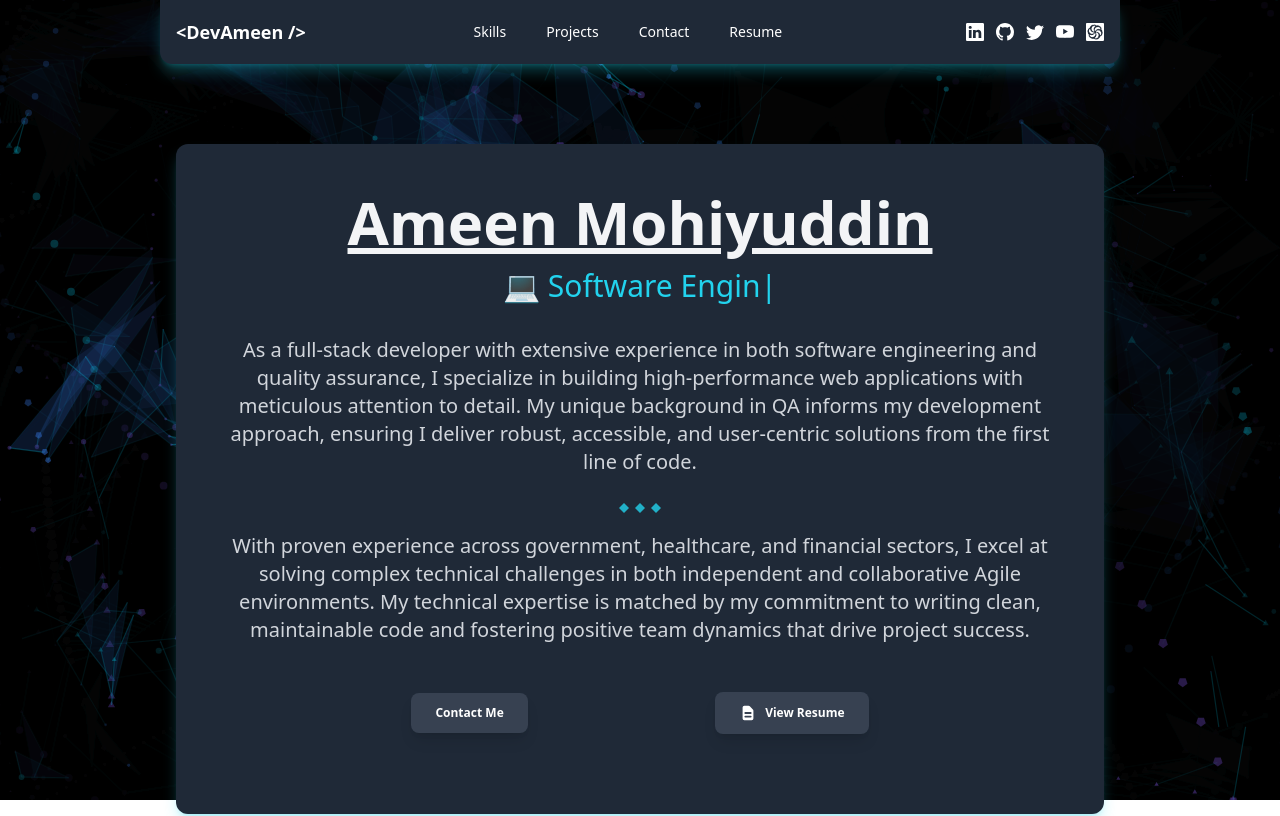
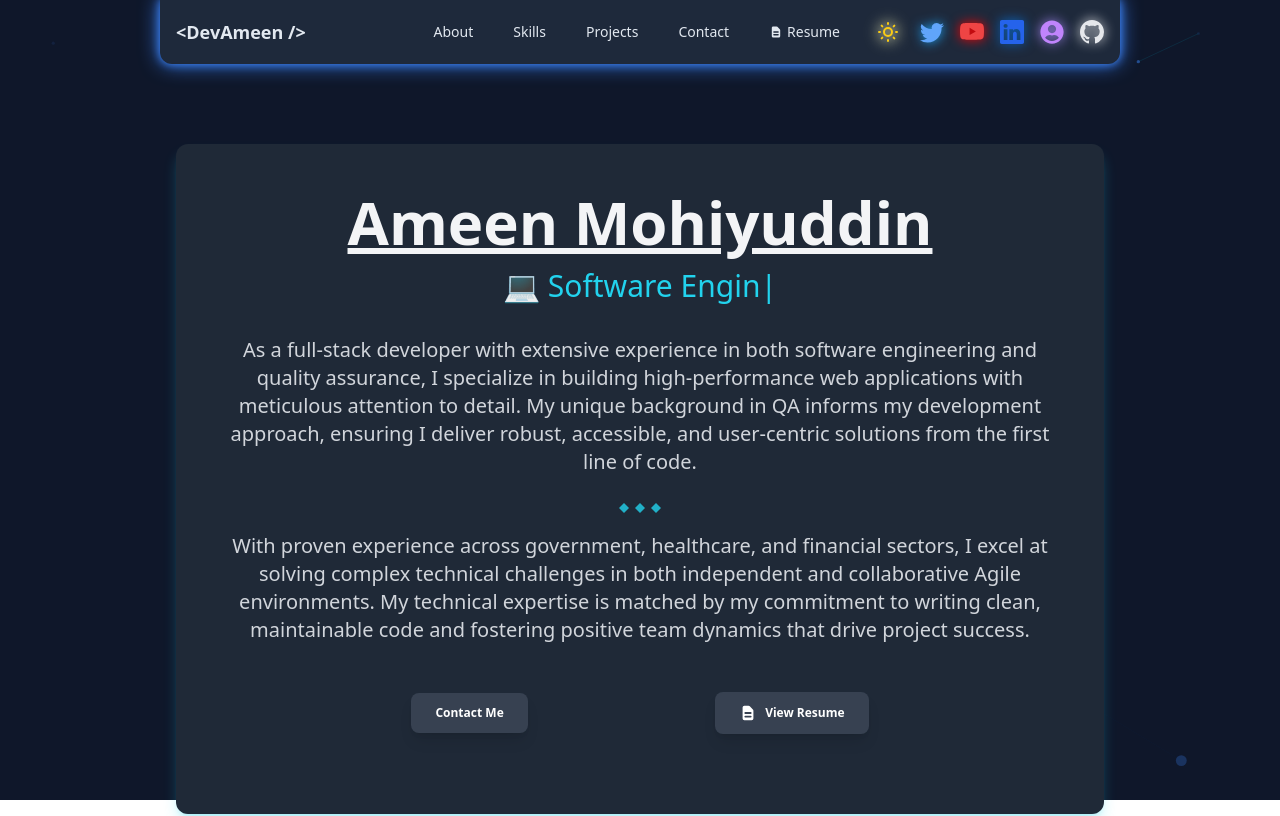
Before and after one commit to Aminizle/React-Portfolio, a React (Create React App) app in the folder portfolio/: page / in a window 1280 px wide. Shown: the top 816 px of the page. Built offline with nearby package versions, Linux system fonts and the light colour scheme.

Commit message:
WIP background

```diff
--- a/portfolio/package.json
+++ b/portfolio/package.json
@@ -14,9 +14,9 @@
     "react-helmet": "^6.1.0",
     "react-icons": "^4.7.1",
     "react-scripts": "5.0.1",
-    "react-tsparticles": "^2.9.3",
+    "react-tsparticles": "^2.12.2",
     "react-type-animation": "^3.2.0",
-    "tsparticles": "^2.9.3",
+    "tsparticles": "^2.12.0",
     "web-vitals": "^2.1.4"
   },
   "scripts": {
--- a/portfolio/src/App.css
+++ b/portfolio/src/App.css
@@ -1,3 +1,4 @@
+
 .App {
   text-align: center;
 }
@@ -36,3 +37,10 @@
     transform: rotate(360deg);
   }
 }
+
+/* global.css */
+.glow-only {
+  background: none !important;
+  color: inherit !important;
+  filter: drop-shadow(0 0 6px rgba(255, 255, 255, 0.8));
+}
--- a/portfolio/src/App.js
+++ b/portfolio/src/App.js
@@ -1,3 +1,4 @@
+import { useEffect, useState } from "react";
 import { Helmet } from "react-helmet";
 import "./App.css";
 
@@ -10,19 +11,34 @@ import Landing from "./components/Landing";
 import Particle from "./components/Particle";
 
 function App() {
+  const [theme, setTheme] = useState("dark"); // default to dark
+
+  // Apply theme to <html>
+  useEffect(() => {
+    if (theme === "dark") {
+      document.documentElement.classList.add("dark");
+    } else {
+      document.documentElement.classList.remove("dark");
+    }
+  }, [theme]);
+
   return (
     <div className="App">
       <Helmet>
         <title>Ameen's Portfolio</title>
         <meta
           name="description"
-          content="Check out my portfolio built with React and Tailwind CSS. Explore my past projects and skills, showcasing my expertise in front-end development. I am eager to use my skills to bring your ideas to life and take on new challenges."
+          content="Check out my portfolio built with React and Tailwind CSS."
         />
         <meta name="theme-color" content="#06b6d4" />
       </Helmet>
-      <Particle className="-z-10 absolute" />
-      <main className="z-1 relative px-10 md:px-20 lg:px-40 ">
-        <NavBar />
+
+      {/* Pass current theme to Particle */}
+      <Particle theme={theme} className="-z-10 absolute" />
+
+      <main className="z-1 relative px-10 md:px-20 lg:px-40">
+        {/* NavBar receives theme & setter */}
+        <NavBar theme={theme} setTheme={setTheme} />
         <Landing />
         <Skills />
         <PastProjects />
--- a/portfolio/src/components/NavBar.js
+++ b/portfolio/src/components/NavBar.js
@@ -1,159 +1,128 @@
 import React, { useState, useEffect } from "react";
-import { BsGithub, BsLinkedin, BsTwitter, BsYoutube } from "react-icons/bs";
-import { SiCodewars } from "react-icons/si";
 import { HiDocumentText } from "react-icons/hi";
 import Pdf from "../assets/Resume.pdf";
+import ThemeToggler from "./ThemeToggler";
+import SocialLinks from "./SocialLinks";
 
-const NavBar = () => {
+const NavBar = ({ theme, setTheme }) => {
   const [isOpen, setIsOpen] = useState(false);
   const [scrolled, setScrolled] = useState(false);
 
   useEffect(() => {
-    const handleScroll = () => {
-      setScrolled(window.scrollY > 10);
-    };
+    const handleScroll = () => setScrolled(window.scrollY > 10);
     window.addEventListener("scroll", handleScroll);
     return () => window.removeEventListener("scroll", handleScroll);
   }, []);
 
-  const socialLinks = [
-    { icon: <BsLinkedin className="text-lg" />, url: "https://www.linkedin.com/in/ameen-mohiyuddin/" },
-    { icon: <BsGithub className="text-lg" />, url: "https://github.com/Aminizle" },
-    { icon: <BsTwitter className="text-lg" />, url: "https://twitter.com/DevAmeenM" },
-    { icon: <BsYoutube className="text-lg" />, url: "https://www.youtube.com/channel/UCtnzaJeLTPhhH6jolpdGhpw" },
-    { icon: <SiCodewars className="text-lg" />, url: "https://www.codewars.com/users/DevAmeenM" }
+  const navLinks = [
+    { name: "About", href: "#About" },
+    { name: "Skills", href: "#Skills" },
+    { name: "Projects", href: "#Projects" },
+    { name: "Contact", href: "#Contact" },
   ];
 
-  const navLinks = [
-    { name: "Skills", href: "#Skills" },
-    { name: "Projects", href: "#Projects" },
-    { name: "Contact", href: "#contact" },
-  ];
+  const glowClasses = "transition-colors duration-300 hover:text-glow-cyan hover:drop-shadow-[0_0_10px_rgba(0,255,255,0.8)]";
 
   return (
-    <nav className={`sticky top-0 left-0 right-0 rounded-b-xl bg-gray-800 z-50 transition-all duration-300 ${
-      scrolled
-        ? "bg-cyan-600 shadow-none py-1" // Reduced padding when scrolled
-        : "bg-cyan-500 shadow-lg shadow-cyan-400/30 py-2" // Slightly more padding when at top
-    } hover:shadow-cyan-400/50`}>
+    <nav
+      className={`sticky top-0 left-0 right-0 rounded-b-xl z-50 transition-all duration-300
+        ${scrolled
+          ? "bg-dark-bg-accent dark:bg-dark-bg shadow-glow-cyan py-1"
+          : "bg-dark-bg dark:bg-dark-bg-secondary shadow-glow-blue py-2"
+        } hover:shadow-glow-purple`}
+    >
       <div className="max-w-6xl mx-auto px-4">
-        <div className="flex justify-between items-center h-12"> {/* Fixed height */}
-          {/* Logo - made more compact */}
+        <div className="flex justify-between items-center h-12">
+          {/* Logo */}
           <a
             href="#Landing"
-            className="text-white text-lg font-bold hover:text-gray-100 transition-colors"
+            className={`text-text-primary font-bold text-lg ${glowClasses}`}
             onClick={() => setIsOpen(false)}
           >
             {"<DevAmeen />"}
           </a>
 
-          {/* Desktop Navigation - more compact */}
+          {/* Desktop Navigation */}
           <div className="hidden md:flex items-center gap-6 h-full">
             {navLinks.map((link) => (
               <a
                 key={link.name}
                 href={link.href}
-                className="text-white hover:text-gray-100 font-medium transition-colors text-sm px-2 h-full flex items-center" // Compact styling
+                className={`text-text-primary font-medium text-sm px-2 h-full flex items-center ${glowClasses}`}
               >
                 {link.name}
               </a>
             ))}
 
-            {/* Compact Resume link */}
+            {/* Resume link */}
             <a
               href={Pdf}
               target="_blank"
               rel="noreferrer"
-              className="text-white hover:text-gray-100 font-medium transition-colors text-sm px-2 h-full flex items-center"
+              className={`text-text-primary font-medium text-sm px-2 h-full flex items-center transition-colors duration-300 ${glowClasses}`}
             >
-              Resume
+              <HiDocumentText className="mr-1" /> Resume
             </a>
+
+            {/* Desktop Social Links + Theme toggler */}
+            <div className="flex items-center gap-4">
+              <ThemeToggler theme={theme} setTheme={setTheme} className="w-6 h-6 glow-only" />
+              <SocialLinks />
+            </div>
           </div>
 
-          {/* Social Icons - more compact */}
-          <div className="hidden md:flex items-center gap-3 ml-4 h-full">
-            {socialLinks.map((social, index) => (
-              <a
-                key={index}
-                href={social.url}
-                target="_blank"
-                rel="noreferrer"
-                className="text-white hover:text-gray-100 transition-colors text-lg"
-                aria-label={social.url.split('.')[1]}
-              >
-                {social.icon}
-              </a>
-            ))}
-          </div>
-
-          {/* Mobile Menu Button - centered in the navbar */}
+          {/* Mobile Menu Button */}
           <div className="md:hidden flex items-center h-full">
             <button
               onClick={() => setIsOpen(!isOpen)}
-              className="text-white focus:outline-none"
+              className={`text-text-primary ${glowClasses} focus:outline-none`}
               aria-label="Toggle menu"
             >
               <svg
-                className="h-5 w-5" // Smaller icon
+                className="h-5 w-5"
                 fill="none"
                 viewBox="0 0 24 24"
                 stroke="currentColor"
               >
                 {isOpen ? (
-                  <path
-                    strokeLinecap="round"
-                    strokeLinejoin="round"
-                    strokeWidth={2}
-                    d="M6 18L18 6M6 6l12 12"
-                  />
+                  <path strokeLinecap="round" strokeLinejoin="round" strokeWidth={2} d="M6 18L18 6M6 6l12 12" />
                 ) : (
-                  <path
-                    strokeLinecap="round"
-                    strokeLinejoin="round"
-                    strokeWidth={2}
-                    d="M4 6h16M4 12h16M4 18h16"
-                  />
+                  <path strokeLinecap="round" strokeLinejoin="round" strokeWidth={2} d="M4 6h16M4 12h16M4 18h16" />
                 )}
               </svg>
             </button>
           </div>
         </div>
 
-        {/* Mobile Menu - compact version */}
+        {/* Mobile Menu */}
         {isOpen && (
-          <div className="md:hidden bg-cyan-600 rounded-lg mt-1 p-3 shadow-lg">
+          <div className="md:hidden bg-dark-bg-secondary dark:bg-dark-bg rounded-lg mt-1 p-3 shadow-lg">
             <div className="flex flex-col items-center space-y-2">
               {navLinks.map((link) => (
                 <a
                   key={link.name}
                   href={link.href}
-                  className="text-white hover:text-gray-100 font-medium transition-colors text-sm py-1"
+                  className={`text-text-primary font-medium text-sm py-1 ${glowClasses}`}
                   onClick={() => setIsOpen(false)}
                 >
                   {link.name}
                 </a>
               ))}
+
               <a
                 href={Pdf}
                 target="_blank"
                 rel="noreferrer"
-                className="flex items-center text-white hover:text-gray-100 font-medium transition-colors text-sm py-1"
+                className={`flex items-center text-text-primary font-medium text-sm py-1 transition-colors duration-300 hover:text-glow-blue hover:drop-shadow-[0_0_10px_rgba(0,0,255,0.7)]`}
                 onClick={() => setIsOpen(false)}
               >
                 <HiDocumentText className="mr-1" /> Resume
               </a>
-              <div className="flex justify-center space-x-4 pt-1">
-                {socialLinks.map((social, index) => (
-                  <a
-                    key={index}
-                    href={social.url}
-                    target="_blank"
-                    rel="noreferrer"
-                    className="text-white hover:text-gray-100 transition-colors text-xl"
-                  >
-                    {social.icon}
-                  </a>
-                ))}
+
+              {/* Mobile Social Links + Theme toggler */}
+              <div className="flex justify-center space-x-4 pt-2">
+                <ThemeToggler theme={theme} setTheme={setTheme} className="w-5 h-5 glow-only" />
+                <SocialLinks />
               </div>
             </div>
           </div>
--- a/portfolio/src/components/Particle.jsx
+++ b/portfolio/src/components/Particle.jsx
@@ -1,128 +1,89 @@
-import React, { useCallback } from 'react';
+import React, { useCallback } from "react";
 import Particles from "react-tsparticles";
 import { loadFull } from "tsparticles";
 
-function Particle() {
+function Particle({ theme = "dark" }) {
   const particlesInit = useCallback(async (engine) => {
     await loadFull(engine);
   }, []);
 
   const particlesLoaded = useCallback(async (container) => {
-    await console.log(container);
+    // Optional: remove in production
+    console.log(container);
   }, []);
 
+  const isDark = theme === "dark";
+
+  const bgColor = isDark ? "#0f172a" : "#f1f5f9";
+  const particleColors = isDark
+    ? ["#06b6d4", "#3b82f6", "#8b5cf6"] // cyan, blue, purple
+    : ["#2563eb", "#22c55e", "#f59e0b"]; // blue, green, yellow
+  const linkColor = isDark ? "#06b6d4" : "#2563eb";
+
   return (
+    <div className="absolute inset-0 -z-10">
+      {/* Radial gradient overlay for depth */}
+      <div
+        className="absolute inset-0"
+        style={{
+          background: isDark
+            ? "radial-gradient(circle at 20% 30%, #0f172a, #000000)"
+            : "radial-gradient(circle at 20% 30%, #f1f5f9, #e5e7eb)",
+        }}
+      ></div>
+
       <Particles
         id="tsparticles"
         init={particlesInit}
         loaded={particlesLoaded}
         options={{
-        background: {
-          color: "#0a0a0a", // Darker background for better contrast
-        },
+          background: { color: { value: bgColor } },
           fpsLimit: 120,
           interactivity: {
             events: {
-            onClick: {
-              enable: true,
-              mode: "push",
-            },
-            onHover: {
-              enable: true,
-              mode: "repulse",
-              parallax: {
-                enable: false,
-                force: 30,
-                smooth: 10
-              }
-            },
-            resize: true,
+              onHover: { enable: true, mode: "grab" },
+              onClick: { enable: true, mode: "push" },
             },
             modes: {
-            push: {
-              quantity: 4,
-            },
-            repulse: {
-              distance: 100,
-              duration: 0.4,
-            },
+              push: { quantity: 3 },
+              grab: { distance: 140, links: { opacity: 0.5 } },
+              repulse: { distance: 100, duration: 0.4 },
             },
           },
           particles: {
-          color: {
-            value: ["#06b6d4", "#3b82f6", "#8b5cf6"], // Cyan, blue, purple gradient
+            number: { value: 50, density: { enable: true, area: 900 } },
+            color: { value: particleColors },
+            shape: { type: "circle" },
+            opacity: {
+              value: 0.6,
+              random: true,
+              animation: { enable: true, speed: 1, minimumValue: 0.2 },
             },
-          links: {
-            color: "#06b6d4", // Cyan links
-            distance: 120,
-            enable: true,
-            opacity: 0.4,
-            width: 1.2,
-            triangles: {
-              enable: true,
-              color: "#3b82f6",
-              opacity: 0.1
-            }
+            size: {
+              value: { min: 1, max: 6 },
+              animation: { enable: true, speed: 3, minimumValue: 0.5, destroy: "max" },
             },
             move: {
               enable: true,
-            speed: 1.5,
-            direction: "none",
-            outModes: {
-              default: "out"
+              speed: 1.2,
+              direction: "top",
+              outModes: { default: "out" },
+              random: true,
+              straight: false,
             },
-            trail: {
+            links: {
               enable: true,
-              length: 10,
-              fillColor: "#000000"
-            }
+              distance: 120,
+              color: linkColor,
+              opacity: 0.15,
+              width: 1,
             },
-          number: {
-            value: 60,
-            density: {
-              enable: true,
-              area: 1000
-            }
-          },
-          opacity: {
-            value: { min: 0.1, max: 0.5 },
-            animation: {
-              enable: true,
-              speed: 1,
-              sync: false
-            }
-          },
-          shape: {
-            type: ["circle", "triangle", "polygon"],
-            polygon: {
-              sides: 5
-            }
-          },
-          size: {
-            value: { min: 1, max: 4 },
-            animation: {
-              enable: true,
-              speed: 3,
-              minimumValue: 0.1,
-              sync: false
-            }
-          },
-          wobble: {
-            enable: true,
-            distance: 5,
-            speed: 1
-          }
+            wobble: { enable: true, distance: 1, speed: 0.5 },
           },
           detectRetina: true,
-        motion: {
-          disable: false,
-          reduce: {
-            factor: 3,
-            value: true
-          }
-        }
         }}
       />
+    </div>
   );
 }
 
--- /dev/null
+++ b/portfolio/src/components/SocialLinks.js
@@ -0,0 +1,62 @@
+// src/components/SocialLinks.jsx
+import { BsGithub, BsLinkedin, BsTwitter, BsYoutube } from "react-icons/bs";
+import { FaUserCircle } from "react-icons/fa";
+
+function SocialLinks({ theme }) {
+  return (
+    <ul className="flex space-x-4 z-20">
+      <li>
+        <a
+          href="https://twitter.com/DevAmeenM"
+          target="_blank"
+          rel="noopener noreferrer"
+          className="text-blue-400 hover:text-blue-500 transition drop-shadow-[0_0_6px_#1DA1F2]"
+        >
+          <BsTwitter size={24} />
+        </a>
+      </li>
+      <li>
+        <a
+          href="https://www.youtube.com/channel/UCtnzaJeLTPhhH6jolpdGhpw"
+          target="_blank"
+          rel="noopener noreferrer"
+          className="text-red-500 hover:text-red-600 transition drop-shadow-[0_0_6px_#FF0000]"
+        >
+          <BsYoutube size={24} />
+        </a>
+      </li>
+      <li>
+        <a
+          href="https://www.linkedin.com/in/ameen-mohiyuddin/"
+          target="_blank"
+          rel="noopener noreferrer"
+          className="text-blue-600 hover:text-blue-700 transition drop-shadow-[0_0_6px_#0A66C2]"
+        >
+          <BsLinkedin size={24} />
+        </a>
+      </li>
+      <li>
+        <a
+          href="https://ameen-mohiyuddin-portfolio.netlify.app"
+          target="_blank"
+          rel="noopener noreferrer"
+          className="text-purple-400 hover:text-purple-500 transition drop-shadow-[0_0_6px_#a78bfa]"
+        >
+          <FaUserCircle size={24} />
+        </a>
+      </li>
+      <li>
+        <a
+          href="https://github.com/Aminizle/Nasa-React"
+          target="_blank"
+          rel="noopener noreferrer"
+          className="text-gray-200 hover:text-white transition drop-shadow-[0_0_6px_#ffffff]"
+        >
+          <BsGithub size={24} />
+        </a>
+      </li>
+    </ul>
+  );
+}
+
+export default SocialLinks;
--- a/portfolio/src/components/ThemeToggler.js
+++ b/portfolio/src/components/ThemeToggler.js
@@ -1,22 +1,23 @@
-import React, { useState } from "react";
+import React from "react";
 
-const ThemeToggler = () => {
+const ThemeToggler = ({ theme, setTheme, className = "" }) => {
+  const isDark = theme === "dark";
 
+  const toggleTheme = () => {
+    setTheme(isDark ? "light" : "dark");
+  };
 
-
-const [isDarkMode, setIsDarkMode] = useState(false);
+  const baseClasses = `flex items-center justify-center rounded-full focus:outline-none transition-transform ${className}`;
 
   return (
-    <div className="relative px-4 py-2 bg-white rounded-lg shadow-md">
     <button
-        className="flex items-center justify-center p-2 bg-gray-800 rounded-full focus:outline-none"
-        onClick={setIsDarkMode(!isDarkMode)}
-        style={{
-          width: "40px",
-          height: "40px",
-        }}
+      onClick={toggleTheme}
+      className={baseClasses}
+      style={{ width: 32, height: 32 }}
+      aria-label="Toggle theme"
     >
-        {isDarkMode ? (
+      {isDark ? (
+        // Sun icon for dark -> light
         <svg
           fill="none"
           stroke="currentColor"
@@ -24,11 +25,12 @@ const [isDarkMode, setIsDarkMode] = useState(false);
           strokeLinejoin="round"
           strokeWidth="2"
           viewBox="0 0 24 24"
-            className="w-6 h-6"
+          className="w-6 h-6 text-yellow-400 drop-shadow-[0_0_8px_rgba(255,255,100,0.8)]"
         >
-            <path d="M12 3v1m0 16v1m9-9h-1M4 12H3m15.364 6.364l-.707-.707M6.343 6.343l-.707-.707m12.728 0l-.707.707M6.343 17.657l-.707.707M16 12a4 4 0 11-8 0 4 4 0 018 0z"></path>
+          <path d="M12 3v1m0 16v1m9-9h-1M4 12H3m15.364 6.364l-.707-.707M6.343 6.343l-.707-.707m12.728 0l-.707.707M6.343 17.657l-.707.707M16 12a4 4 0 11-8 0 4 4 0 018 0z" />
         </svg>
       ) : (
+        // Moon icon for light -> dark
         <svg
           fill="none"
           stroke="currentColor"
@@ -36,13 +38,12 @@ const [isDarkMode, setIsDarkMode] = useState(false);
           strokeLinejoin="round"
           strokeWidth="2"
           viewBox="0 0 24 24"
-            className="w-6 h-6"
+          className="w-6 h-6 text-cyan-400 drop-shadow-[0_0_8px_rgba(0,255,255,0.7)]"
         >
-            <path d="M20.354 15.354A9 9 0 018.646 3.646 9.003 9.003 0 0012 21a9.003 9.003 0 008.354-5.646z"></path>
+          <path d="M20.354 15.354A9 9 0 018.646 3.646 9.003 9.003 0 0012 21a9.003 9.003 0 008.354-5.646z" />
         </svg>
       )}
     </button>
-    </div>
   );
 };
 
--- a/portfolio/tailwind.config.js
+++ b/portfolio/tailwind.config.js
@@ -1,10 +1,38 @@
 /** @type {import('tailwindcss').Config} */
 module.exports = {
+  darkMode: 'class', // enable toggling via class
   content: [
     "./src/**/*.{js,jsx,ts,tsx}",
   ],
   theme: {
-    extend: {},
+    extend: {
+      colors: {
+        // Dark Base Palette
+        'dark-bg': '#0f172a',         // main background
+        'dark-bg-secondary': '#1e293b', // panels/cards
+        'dark-bg-accent': '#111827',  // subtle accent in dark mode
+
+        // Glowing Accent Colors
+        'glow-cyan': '#06b6d4',
+        'glow-blue': '#3b82f6',
+        'glow-purple': '#8b5cf6',
+        'glow-magenta': '#ec4899',
+
+        // Text Colors
+        'text-primary': '#e2e8f0',
+        'text-secondary': '#94a3b8',
+      },
+      boxShadow: {
+        'glow-cyan': '0 0 8px rgba(6, 182, 212, 0.5), 0 0 20px rgba(6, 182, 212, 0.3)',
+        'glow-blue': '0 0 8px rgba(59, 130, 246, 0.5), 0 0 20px rgba(59, 130, 246, 0.3)',
+        'glow-purple': '0 0 8px rgba(139, 92, 246, 0.5), 0 0 20px rgba(139, 92, 246, 0.3)',
+        'glow-magenta': '0 0 8px rgba(236, 72, 153, 0.5), 0 0 20px rgba(236, 72, 153, 0.3)',
+      },
+      backgroundImage: {
+        'dark-radial': 'radial-gradient(circle at 20% 30%, #0f172a, #111827)',
+        'dark-gradient': 'linear-gradient(135deg, #0f172a, #1e293b)',
+      }
+    },
   },
   plugins: [],
 }
```
Also changed, not shown: package.json (added, +7 -0 lines), 2 other files (tests, documents, lock files or other folders). Lines whose indentation alone changed are shown as unchanged.
